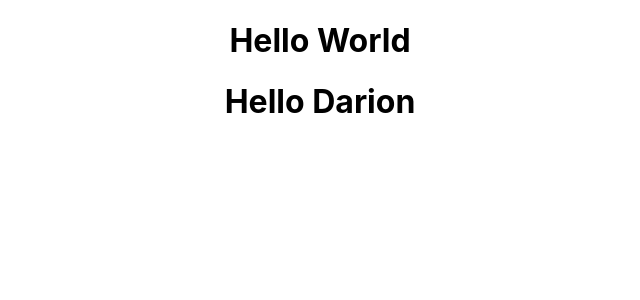
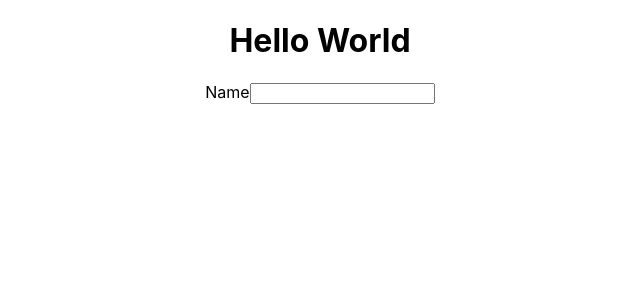
Before and after one commit to kevinszn23/countdown-timer, a React (Create React App) app in the folder countdown/: page / in a window 1280 px wide. Shown: the top 300 px of the page, without its empty margins (320-960 px from the left). Built offline with nearby package versions, Linux system fonts and the light colour scheme.

Commit message:
event name field

```diff
--- a/countdown/src/components/Form.js
+++ b/countdown/src/components/Form.js
@@ -1,6 +1,10 @@
-
-
-export default function Form (props) {
-    return (<h1>Hello Darion</h1>
-    )
+export default function Form(props) {
+  return (
+    <form>
+      <label>
+        <span>Name</span>
+        <input type="text" required name="name" />
+      </label>
+    </form>
+  );
 }
```
